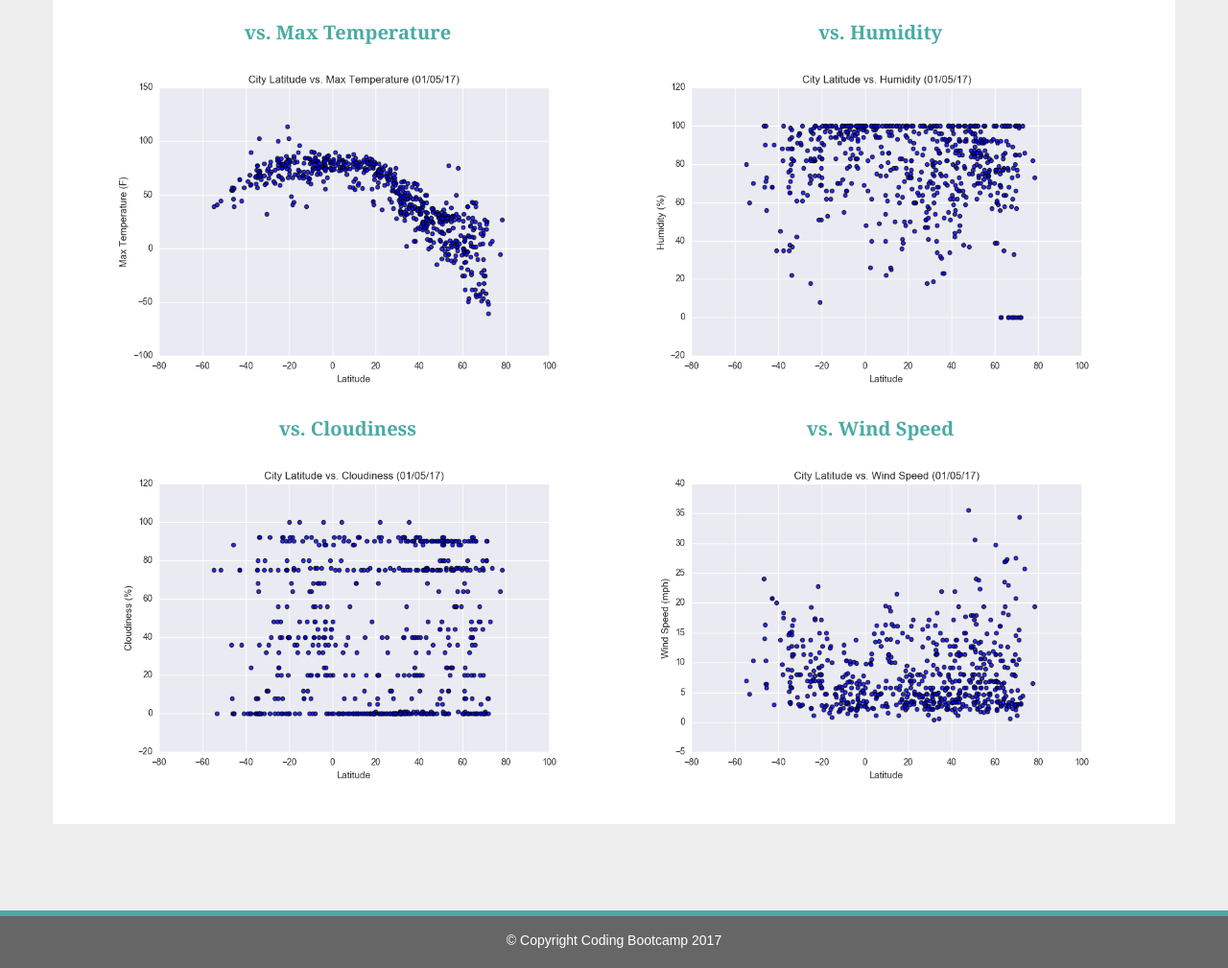
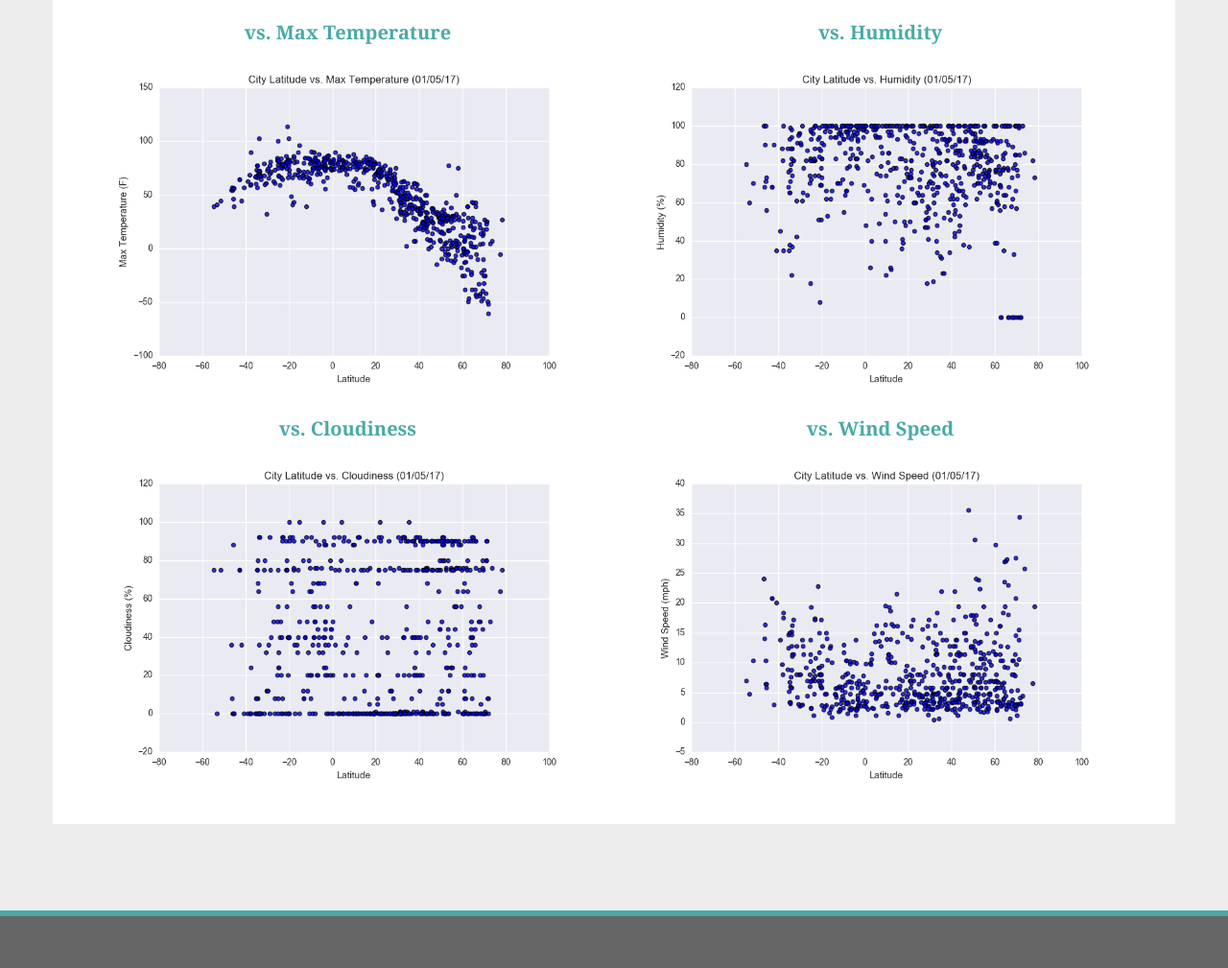
Before and after one commit to tjgrafft/tjgrafft.github.io, a plain HTML site: page comparison.html in a window 1280 px wide. Shown: the part 300-1309 px from the top of the page at 96% size. Drawn offline with nearby package versions, Linux system fonts and the light colour scheme.

Commit message:
Update comparison.html

```diff
--- a/comparison.html
+++ b/comparison.html
@@ -87,11 +87,10 @@
     </div>
     <!-- End of container  -->
 
-    <!-- Start of footer -->
+    <!-- Footer -->
     <footer class="footer navbar-fixed-bottom">
       <div class="two-toned-footer-color"></div>
       <p class="text-muted text-muted-footer text-center">
-        &copy; Copyright Coding Bootcamp 2017
       </p>
     </footer>
     <!-- End of footer -->
```
